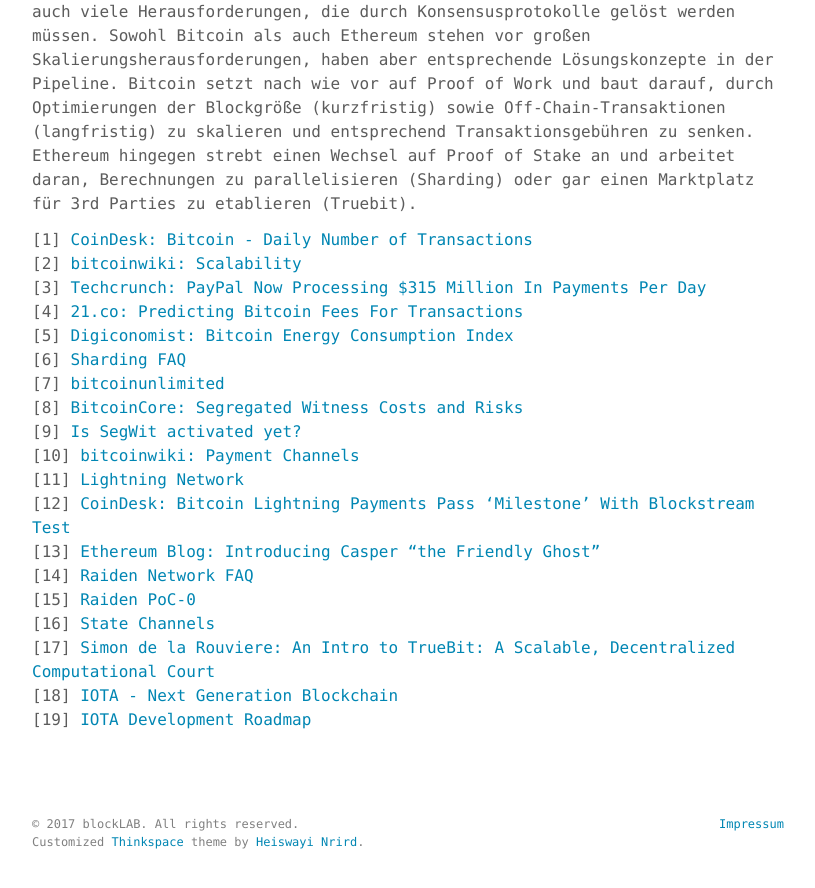
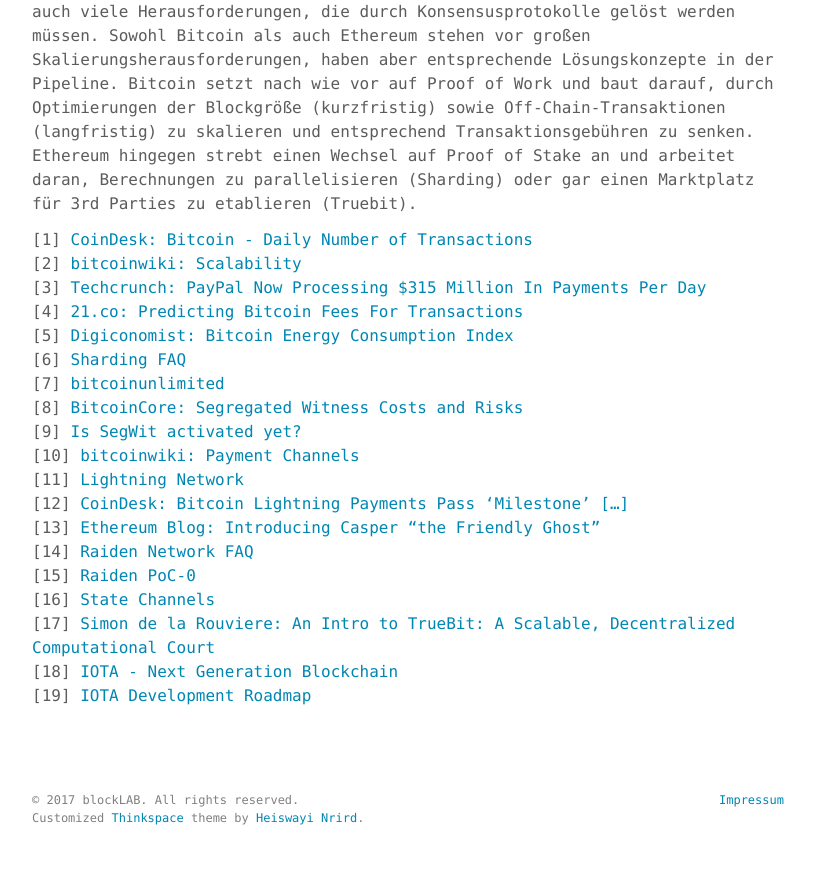
Before and after one commit to blocklab/site, a Jekyll site: the page built from _posts/2017-04-17-Skalierung.md, in a window 1280 px wide and 900 px high, scrolled down 6080 px. Shown: the top 888 px of the window, without its empty margins (232-1047 px from the left). Built offline with Jekyll 4.4.1, drawn with Linux system fonts in a browser that asks for light colours.

Commit message:
Change reference

```diff
--- a/_posts/2017-04-17-Skalierung.md
+++ b/_posts/2017-04-17-Skalierung.md
@@ -67,7 +67,7 @@ Eine Architektur ohne zentrale Instanz bringt viele Vorteile mit sich, aber auch
 [9] [Is SegWit activated yet?](http://segwit.co/)
 [10] [bitcoinwiki: Payment Channels](https://en.bitcoin.it/wiki/Payment_channels)
 [11] [Lightning Network](https://lightning.network/)
-[12] [CoinDesk: Bitcoin Lightning Payments Pass 'Milestone' With Blockstream Test](http://www.coindesk.com/blockstream-amps-up-lightning-network-with-first-test-transaction/)
+[12] [CoinDesk: Bitcoin Lightning Payments Pass 'Milestone' \[...\]](http://www.coindesk.com/blockstream-amps-up-lightning-network-with-first-test-transaction/)
 [13] [Ethereum Blog: Introducing Casper “the Friendly Ghost”](https://blog.ethereum.org/2015/08/01/introducing-casper-friendly-ghost/)
 [14] [Raiden Network FAQ](https://github.com/raiden-network/raiden/wiki/FAQ)
 [15] [Raiden PoC-0](https://github.com/raiden-network/raiden/wiki/Raiden-PoC%E2%80%900)
```
